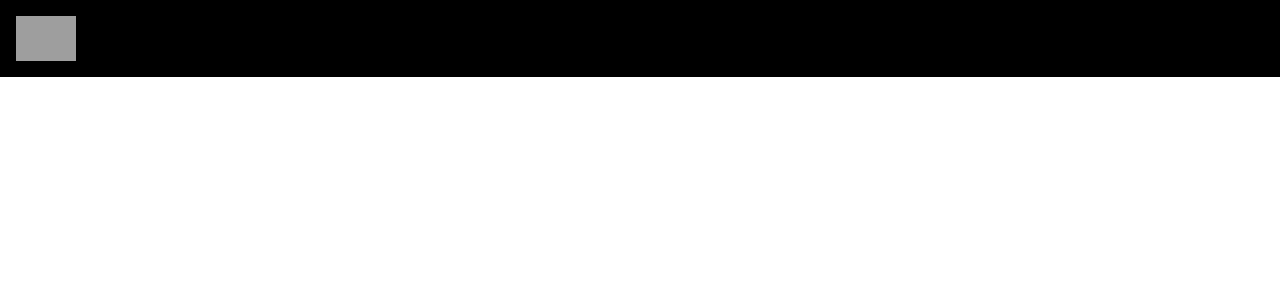
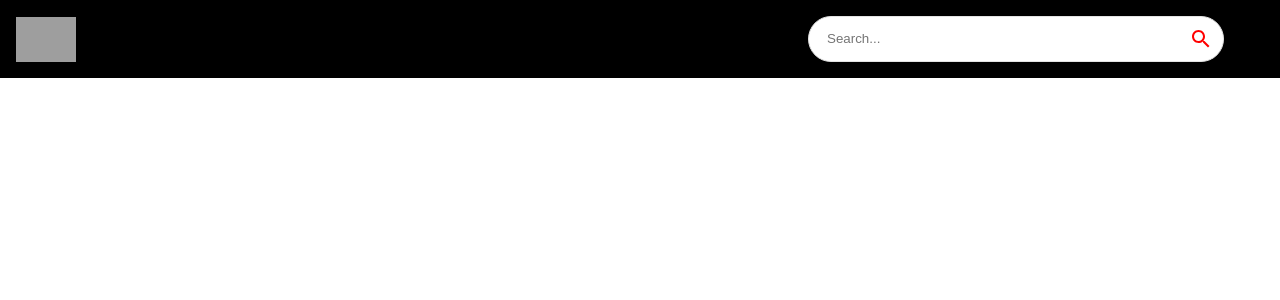
Before and after one commit to Akib7/youtube_clone, a React (Create React App) app: page / in a window 1280 px wide. Shown: the top 300 px of the page. Built offline with nearby package versions, Linux system fonts and the light colour scheme; grey boxes are pictures that could not be loaded.

Commit message:
added search bar and completed the navbar

```diff
--- a/src/components/search-bar/search-bar.jsx
+++ b/src/components/search-bar/search-bar.jsx
@@ -1,7 +1,33 @@
-import React from "react";
+import { useState } from "react";
+import { useNavigate } from "react-router-dom";
+import { Paper, IconButton } from "@mui/material";
+import { Search } from "@mui/icons-material";
 
 const SearchBar = () => {
-  return <div>SearchBar</div>;
+  return (
+    <Paper
+      component="form"
+      onSubmit={() => {}}
+      sx={{
+        borderRadius: 20,
+        border: "1px solid #e3e3e3",
+        pl: 2,
+        boxShadow: "none",
+        mr: { sm: 5 },
+      }}
+    >
+      <input
+        className="search-bar"
+        placeholder="Search..."
+        value=""
+        onChange={() => {}}
+      />
+
+      <IconButton type="submit" sx={{ p: "10px", color: "red" }}>
+        <Search />
+      </IconButton>
+    </Paper>
+  );
 };
 
 export default SearchBar;
```
